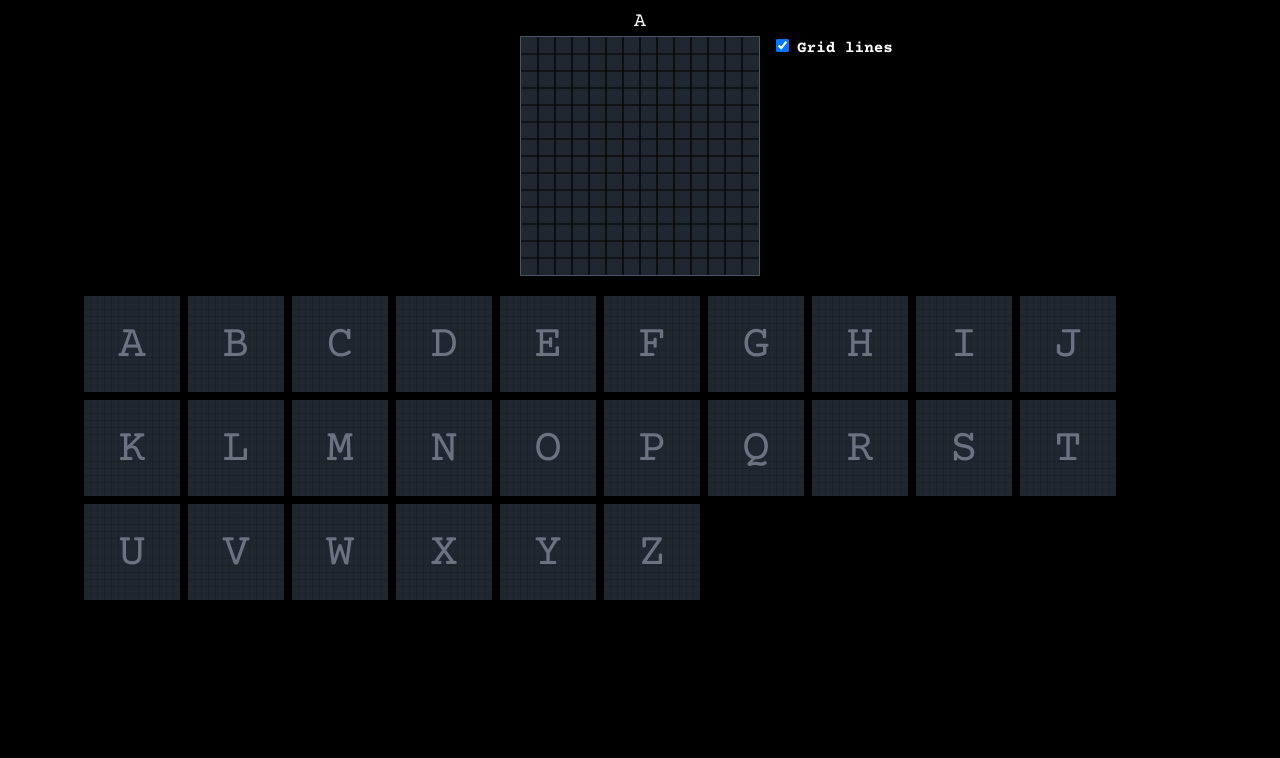
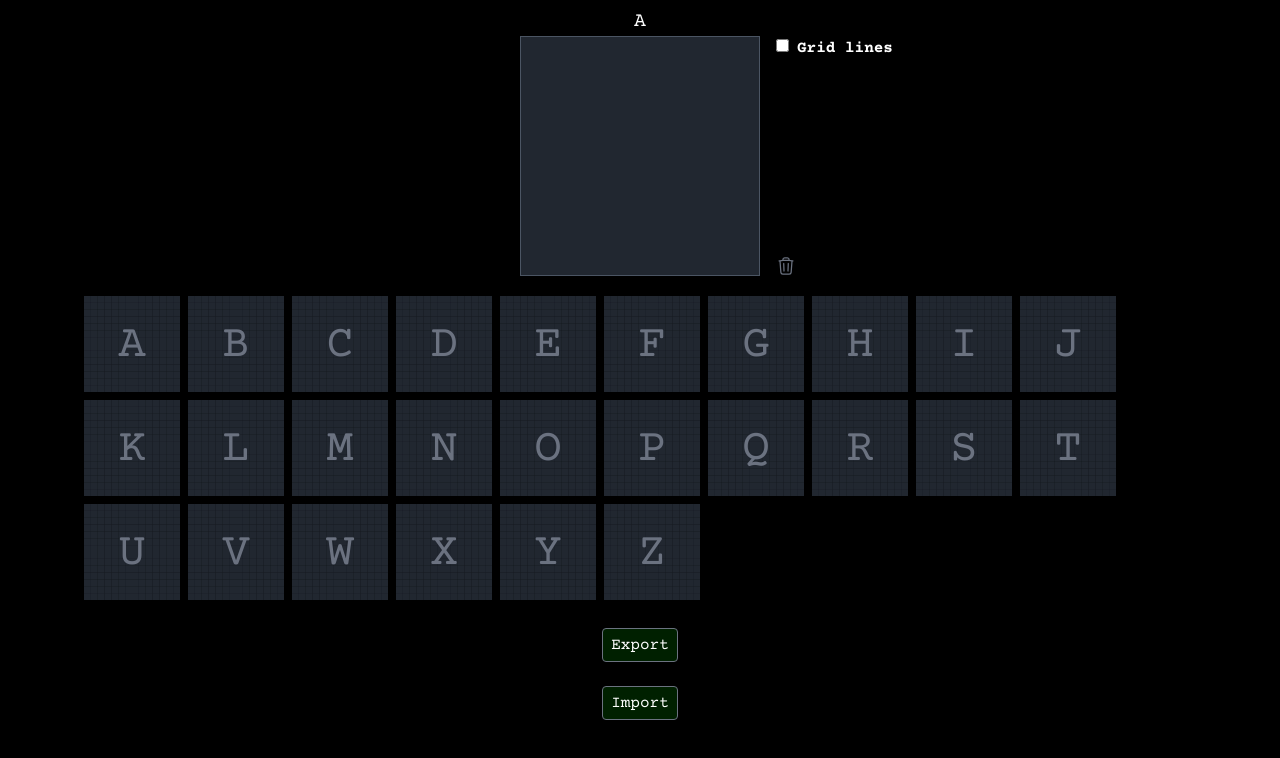
Before and after one commit to SivanDuijn/triplet-designer, a Next.js app: page /font-designer in a window 1280 px wide. Shown: the top 758 px of the page. Built offline with nearby package versions, Linux system fonts and the light colour scheme.

Commit message:
add support for exporting and importing characters files

```diff
--- a/src/components/FontCharacterEditor.tsx
+++ b/src/components/FontCharacterEditor.tsx
@@ -1,3 +1,4 @@
+import { TrashIcon } from "@heroicons/react/24/outline";
 import clsx from "clsx";
 import { memo, useEffect, useRef, useState } from "react";
 import { MemoizedSVGPixelCell } from "./SVGPixelCell";
@@ -7,7 +8,6 @@ export type FontCharacterEditorProps = {
     characterName: string;
     character: number[][];
     className?: string;
-    gridLines?: boolean;
     onUpdate: () => void;
 };
 
@@ -15,13 +15,18 @@ export const MemoizedFontCharacterEditor = memo(FontCharacterEditor);
 export function FontCharacterEditor(props: FontCharacterEditorProps) {
     const cellSize = 100 / props.gridSize;
 
-    const [character, setCharacter] = useState<number[][]>([]);
-    useEffect(() => setCharacter(props.character), [props.characterName]);
+    const [showGridLines, setShowGridLines] = useState(false);
+    const [character, setCharacter] = useState<number[][]>(props.character);
+    useEffect(() => setCharacter(props.character), [props.character]);
 
     const mouseIsDownEditing = useRef<boolean>(false);
 
     return (
-        <div className={props.className}>
+        <div>
+            <p className={clsx("text-xl", "text-center")}>{props.characterName}</p>
+            <div className={clsx("grid", "grid-cols-3")}>
+                <div />
+                <div className={clsx("w-60", "border", "border-gray-600")}>
                     <svg
                         viewBox="0 0 100 100"
                         preserveAspectRatio="xMidYMid slice"
@@ -56,7 +61,7 @@ export function FontCharacterEditor(props: FontCharacterEditorProps) {
                             )),
                         )}
 
-                {props.gridLines &&
+                        {showGridLines &&
                             Array(props.gridSize - 1)
                                 .fill(0)
                                 .map((_, i) => {
@@ -84,5 +89,34 @@ export function FontCharacterEditor(props: FontCharacterEditorProps) {
                                 })}
                     </svg>
                 </div>
+                <div className={clsx("ml-4", "relative")}>
+                    <input
+                        type="checkbox"
+                        id="gridLines"
+                        onChange={(e) => setShowGridLines(e.currentTarget.checked)}
+                        checked={showGridLines}
+                    />
+                    <label htmlFor="gridLines" className={clsx("ml-2", "font-bold")}>
+                        Grid lines
+                    </label>
+                    <div className={clsx("absolute", "left-0", "bottom-0")}>
+                        <TrashIcon
+                            className={clsx(
+                                "w-5",
+                                "text-gray-500",
+                                "hover:text-red-600",
+                                "hover:cursor-pointer",
+                            )}
+                            onClick={() => {
+                                for (let i = 0; i < character.length; i++)
+                                    for (let j = 0; j < character.length; j++) character[i][j] = 0;
+                                setCharacter([...character]);
+                                props.onUpdate();
+                            }}
+                        />
+                    </div>
+                </div>
+            </div>
+        </div>
     );
 }
--- a/src/pages/font-designer.tsx
+++ b/src/pages/font-designer.tsx
@@ -1,14 +1,12 @@
 import clsx from "clsx";
 import Head from "next/head";
-import { useCallback, useState } from "react";
+import { useCallback, useRef, useState } from "react";
 import { MemoizedFontCharacterEditor } from "src/components/FontCharacterEditor";
 import { MemoizedFontCharacterViewer } from "src/components/FontCharacterViewer";
 
 const gridSize = 14;
 
 export default function FontDesigner() {
-    const [showGridLines, setShowGridLines] = useState(true);
-
     const [characters, setCharacters] = useState(createEmptyFont());
     const [selectedCharacter, setSelectedCharacter] = useState<PossibleCharacters>("A");
 
@@ -19,35 +17,48 @@ export default function FontDesigner() {
         });
     }, [selectedCharacter, characters]);
 
+    const exportCharacters = useCallback(() => {
+        const jsonString = `data:text/json;chatset=utf-8,${encodeURIComponent(
+            JSON.stringify(characters),
+        )}`;
+        const link = document.createElement("a");
+        link.href = jsonString;
+        link.download = "characters.json";
+
+        link.click();
+    }, [characters]);
+
+    const importButtonClicked = useCallback(() => {
+        importInputRef.current?.click();
+    }, []);
+
+    const importInputRef = useRef<HTMLInputElement>(null);
+    const importCharacters = useCallback(() => {
+        if (!importInputRef.current?.files) return;
+        const file = importInputRef.current.files[0];
+        if (!file) return;
+        const fileReader = new FileReader();
+        fileReader.onload = (e) => {
+            const json = e.target?.result;
+            if (typeof json != "string") return;
+            const chars = JSON.parse(json);
+            if (chars) setCharacters(chars);
+        };
+        fileReader.readAsText(file, "UTF-8");
+    }, []);
+
     return (
         <div className={clsx("flex", "h-full", "px-2", "pt-2", "justify-center")}>
             <Head>
                 <title>Font Designer</title>
             </Head>
             <div className={clsx("flex", "flex-col", "items-center", "max-w-[70rem]")}>
-                <p className={clsx("text-xl")}>{selectedCharacter}</p>
-                <div className={clsx("grid", "grid-cols-3")}>
-                    <div />
                 <MemoizedFontCharacterEditor
-                        className={clsx("w-60", "border", "border-gray-600")}
-                        gridLines={showGridLines}
                     gridSize={gridSize}
                     characterName={selectedCharacter}
                     character={characters[selectedCharacter]}
                     onUpdate={onCharacterUpdate}
                 />
-                    <div className={clsx("ml-4")}>
-                        <input
-                            type="checkbox"
-                            id="gridLines"
-                            onChange={(e) => setShowGridLines(e.currentTarget.checked)}
-                            checked={showGridLines}
-                        />
-                        <label htmlFor="gridLines" className={clsx("ml-2", "font-bold")}>
-                            Grid lines
-                        </label>
-                    </div>
-                </div>
                 <div className={clsx("flex", "flex-wrap", "mt-4")}>
                     {Object.entries(characters).map(([cn, c]) => (
                         <div
@@ -62,6 +73,46 @@ export default function FontDesigner() {
                         </div>
                     ))}
                 </div>
+                <button
+                    className={clsx(
+                        "mt-6",
+                        "px-2",
+                        "py-1",
+                        "rounded",
+                        "bg-[#002000]",
+                        "hover:bg-[#003000]",
+                        "active:bg-[#004000]",
+                        "border",
+                        "border-gray-500",
+                    )}
+                    onClick={exportCharacters}
+                >
+                    Export
+                </button>
+                <input
+                    type="file"
+                    id="file"
+                    ref={importInputRef}
+                    style={{ display: "none" }}
+                    accept="application/JSON"
+                    onChange={importCharacters}
+                />
+                <button
+                    className={clsx(
+                        "mt-6",
+                        "px-2",
+                        "py-1",
+                        "rounded",
+                        "bg-[#002000]",
+                        "hover:bg-[#003000]",
+                        "active:bg-[#004000]",
+                        "border",
+                        "border-gray-500",
+                    )}
+                    onClick={importButtonClicked}
+                >
+                    Import
+                </button>
             </div>
         </div>
     );
```
Lines whose indentation alone changed are shown as unchanged.
